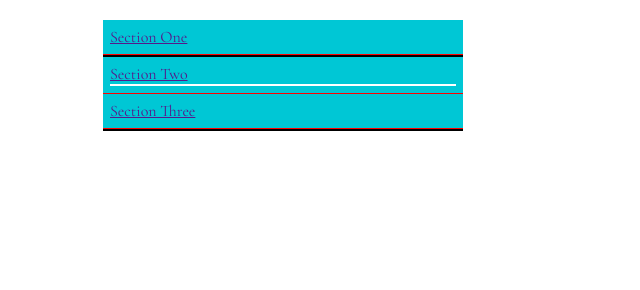
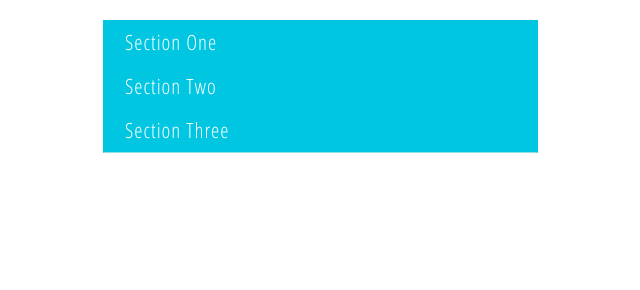
Before and after one commit to CarmenChico/jQueryAccordion, a plain HTML site: page index.html in a window 1280 px wide. Shown: the whole page, without its empty margins (382-1022 px from the left). Drawn offline with nearby package versions, Linux system fonts and the light colour scheme.

Commit message:
added more css

```diff
--- a/CSS/main.scss
+++ b/CSS/main.scss
@@ -1,23 +1,9 @@
  * {
-   font-family: 'Cormorant Garamond', serif;
+   font-family: 'Open Sans Condensed', sans-serif;
    box-sizing: border-box;
  }
 
 
-
-//   position: absolute;
-//   left: 50%;
-//   margin-left: 225px;
-//   width: 450px;
-//   height: 250px;
-//   box-sizing: border-box;
-// }
-
-//body  {
-
-//   margin: 100px;
-//   align-content: center;
-  // }
 
 
     .accordian {
@@ -27,94 +13,72 @@
       // margin-top: -50px;
       margin-left: -175px;
       // transform:translate(-50%, -50%);
-      width: 400px;
+      width: 475px;
       padding: 20px;
 
     }
 
       .para {
-        // border-color: black;
-        border-style: solid;
-        border-width: 0.5px;
-        // height: 125px;
         overflow:hidden;
-        font-size: 10px;
+        font-size: 15px;
+        color: darkgrey;
+
       }
 
       .hidePara {
         height: 0px;
+
         // border: 5px solid red;
       }
 
+
+        #para1{
+          border-left:0.2px solid #00C6D9;
+          border-right:0.2px solid #00C6D9;
+
+
+          }
+        #para2 {
+          border-left:0.2px solid #00C6D9;
+          border-right:0.2px solid #00C6D9;
+
+
+          }
+
+        #para3 {
+          border-left:0.2px solid #00C6D9;
+          border-right:0.2px solid #00C6D9;
+          border-bottom:0.2px solid #8EDDE3;
+
+
+          }
         .title  {
-          background: #00C7D5;
-          border-bottom: 1px solid red;
+          letter-spacing: 1px;
+          background: #00C6e1;
+          // border: 1px solid #6ED4DB;
           // border-top: 1px solid green;
           margin:0px;
+          padding-left:22px;
           color: white;
-          font-size: 16px;
-          font-weight: 200;
-          padding: 7px;
+          font-size:21px;
+          font-weight:100;
+          padding-top: 8px;
+          padding-bottom:8px;
+        }
+
+        .paraG {
+          padding-top: 15px;
+          padding-left: 15px;
+          padding-right: 15px;
+          margin:0px;
+
+
         }
 
           h1:hover {
-            color: black;
-            background-color:pink;
-          //  background-color:#00DBE9;
-        }
 
-
-
-
-
-          // .paraG {
-          //   font-size: 12px;
-          //   padding-left: 10px;
-          //   padding-top: 7px;
-          //   padding-right: 10px;
-          //   // overflow:hidden;s
-          // }
-
-
-  //
-  // .accordian {
-  //   position:relative;
-  //   top: 10%;
-  //   left:50%;
-  //   // margin-top: -50px;
-  //   margin-left: -175px;
-  //   // transform:translate(-50%, -50%);
-  //   width: 350px;
-  //   padding: 20px;
-  //
-  // }
-  //
-  //   #boxes  {
-  //     border-color: black;
-  //     border-style: solid;
-  //     border-width: 0.5px;
-  //     height: 125px;
-  //
-  //
-  //   }
-  //
-  //     .title  {
-  //       background: #00C7D5;
-  //       border-bottom: 1px solid green;
-  //       border-top: 1px solid green;
-  //       margin:0px;
-  //       color: white;
-  //       font-size: 16px;
-  //       font-weight: 200;
-  //       padding: 7px;
-  //       overflow: hidden;
-  //     }
-  //       .paraG {
-  //         font-size: 12px;
-  //         padding-left: 10px;
-  //         padding-top: 7px;
-  //         padding-right: 10px;
-  //         overflow:hidden;
-  //
-  //
-  //       }
+            background-color:#00DBf1;
+            border-bottom-color:#00DBE9;
+            border-bottom-style:solid;
+            border-bottom-width:thin;
+    }
--- a/JS/main.js
+++ b/JS/main.js
@@ -2,7 +2,7 @@
 //close everthing up
 //the first thing we did was to set it up to close ... we did that through the scss
 //
-// var bodyp = $('.accordian> paraG').hide();
+// var bodyp = $('.para').show();
 //
 // // ----shows 1 body open at start of the page---//
 // bodyp.first().show();
--- a/index.html
+++ b/index.html
@@ -4,14 +4,14 @@
     <title>jQuery Accordion</title>
       <link rel="stylesheet" href="CSS/normalize.css">
     <link rel="stylesheet" href="CSS/main.css">
-    <link href="https://fonts.googleapis.com/css?family=Cormorant+Garamond" rel="stylesheet">
+    <link href="https://fonts.googleapis.com/css?family=Open+Sans+Condensed:300" rel="stylesheet">
 
   </head>
 
   <body>
     <div class="accordian">
 
-        <h1 class="title" id="header1"><a href="">Section One</a></h1>
+        <h1 class="title" id="header1">Section One</h1>
         <div class="para hidePara" id="para1">
             <p class="paraG">
               Lorem ipsum dolor sit amet, consectetur adipisicing elit, sed do eiusmod tempor incididunt ut labore et dolore magna aliqua. Ut enim ad minim veniam, quis nostrud exercitation ullamco laboris nisi ut aliquip  ex ea commodo consequat.
@@ -19,18 +19,18 @@
         </div>
 
 
-        <h1 class ="title" id="header2"><a href="">Section Two</a></header>
+        <h1 class ="title" id="header2">Section Two</h1>
         <div class="para hidePara" id="para2">
           <p class="paraG">
-            Lorem ipsum dolor sit amet, consectetur adipisicing elit, sed do eiusmod tempor incididunt ut labore et dolore magna aliqua. Ut enim ad minim veniam, quis nostrud exercitation ullamco laboris nisi ut aliquip ex ea commodo consequat. Duis aute irure dolor in
+            Lorem ipsum dolor sit amet, consectetur adipisicing elit, sed do eiusmod tempor incididunt ut onsectetur adipisicing elit, sed do eiusmod tempor incididunt ut labore et dolore magna aliqua. Ut enim ad minim veniam, quis nostrud exercitation ullamco laboris nisi ut aliquip ex ea commodo consequat. Duis aute irure dolor in
           </p>
         </div>
 
 
-        <h1 class ="title" id="header3"><a href="">Section Three</a></h1>
+        <h1 class ="title" id="header3">Section Three</h1>
         <div class="para hidePara" id="para3">
           <p class="paraG">
-            Lorem ipsum dolor sit amet, consectetur adipisicing elit, sed do eiusmod tempor incididunt ut labore et dolore magna aliqua. Ut enim ad minim veniam, quis nostrud exercitation ullamco laboris nisi ut aliquip ex ea commodo consequat. Duis aute irure dolor in reprehenderit in voluptate velit esse cillum dolore
+            Lorem ipsum dolor sit amet, consectetur adipisicing elit, sed do eiusmod tempor incididunt ut onsectetur onsectetur adipisicing elit, sed do eiusmod tempor incididunt ut adipisicing elit, sed do eiusmod tempor incididunt utlabore et dolore magna aliqua. Ut enim ad minim veniam, quis nostrud exercitation ullamco laboris nisi ut aliquip ex ea commodo consequat. Duis aute irure dolor in reprehenderit in voluptate velit esse cillum dolore
           </p>
         </div>
 
```
Also changed, not shown: CSS/main.css.
